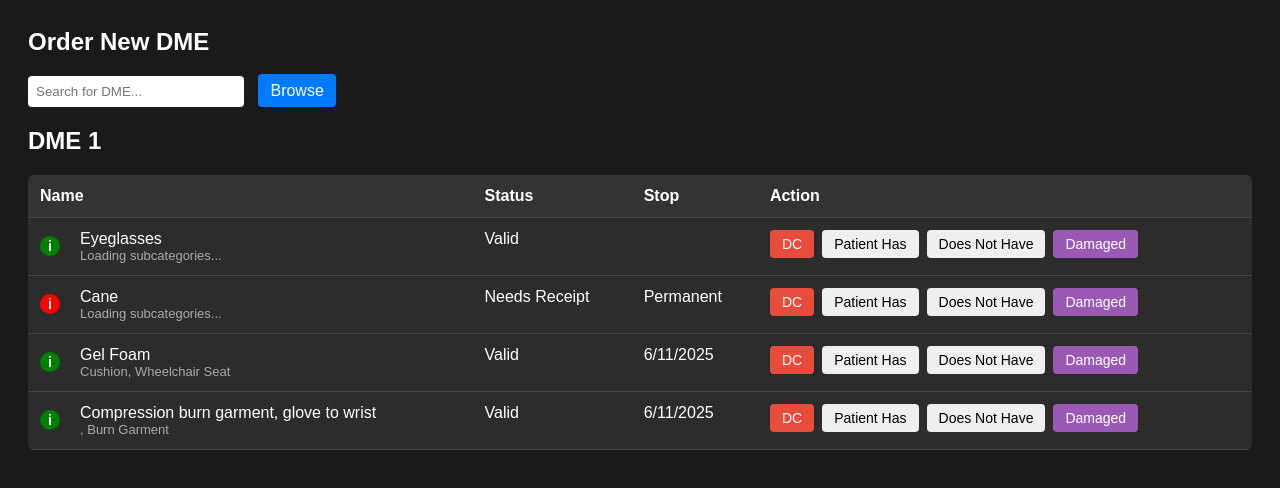
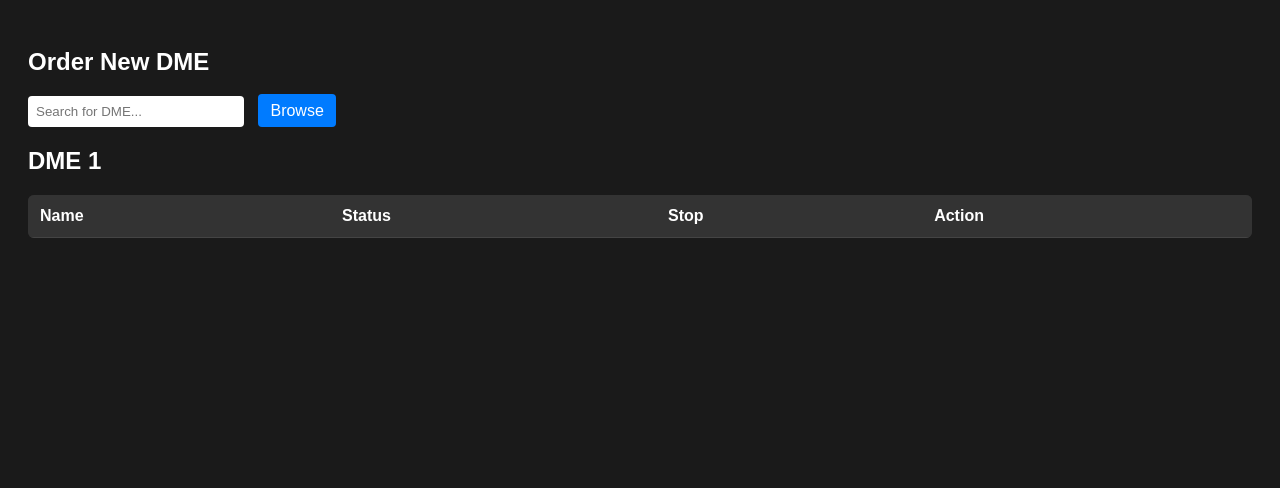
Before and after one commit to elizathornton/dme_ordering, a plain HTML site: page index.html in a window 1280 px wide. Drawn offline with Linux system fonts and the light colour scheme.

Commit message:
Update index.html

```diff
--- a/index.html
+++ b/index.html
@@ -12,7 +12,7 @@
       padding: 20px;
     }
     h2 {
-      margin-top: 0;
+      margin-top: 20px;
     }
     table {
       width: 100%;
@@ -84,7 +84,7 @@
     <input type="file" style="display: none;" id="fileUpload" />
   </label>
 
-  <h2 style="margin-top: 20px;">DME 1</h2>
+  <h2>DME 1</h2>
   <table id="dmeTable">
     <thead>
       <tr>
@@ -101,18 +101,13 @@
   <script>
     let dmeDetails = [];
 
-    // Load DME_list.csv
-    fetch('DME_list.csv')
-      .then(response => response.text())
-      .then(csv => {
-        dmeDetails = parseCSV(csv);
-      });
-
-    // Load data.csv
-    fetch('data.csv')
-      .then(response => response.text())
-      .then(csv => {
-        const rows = parseCSV(csv);
+    // Load both CSVs safely
+    Promise.all([
+      fetch('DME_list.csv').then(res => res.text()),
+      fetch('data.csv').then(res => res.text())
+    ]).then(([dmeCSV, dataCSV]) => {
+      dmeDetails = parseCSV(dmeCSV);
+      const rows = parseCSV(dataCSV);
       populateTable(rows);
     });
 
@@ -157,8 +152,6 @@ function parseCSVLine(line) {
       return result;
     }
 
-
-
     function getColorByStatus(status) {
       if (status === 'Valid') return 'green';
       if (status === 'Needs Receipt') return 'red';
@@ -172,85 +165,5 @@ function parseCSVLine(line) {
       dataRows.forEach(row => {
         const tr = document.createElement('tr');
 
-        // Name Cell with Status Bar + Info Icon
-        const nameTd = document.createElement('td');
-        const rowDiv = document.createElement('div');
-        rowDiv.className = 'row-container';
-
-        const color = getColorByStatus(row.Status);
-
-        const bar = document.createElement('div');
-        bar.className = 'status-bar';
-        bar.style.backgroundColor = color;
-
-        const infoIcon = document.createElement('div');
-        infoIcon.className = 'info-icon';
-        infoIcon.style.backgroundColor = color;
-        infoIcon.textContent = 'i';
-        infoIcon.onclick = () => {
-          const detail = dmeDetails.find(d => d['Item'] === row.Name);
-          if (detail) {
-            infoBox.style.display = 'block';
-            infoBox.innerHTML = `<strong>${row.Name}</strong><br><small>${detail['Subcategory 1'] || ''}, ${detail['Subcategory 2'] || ''}</small><br><br>` +
-              `<div style="font-size: 13px;">${detail.Description || ''}<br><br>
-                <strong>Brand:</strong> ${detail.Brand || ''}<br>
-                <strong>Image:</strong> ${detail.Image || ''}<br>
-                <strong>Indications:</strong> ${detail['Indications'] || ''}<br>
-                <strong>Clinical Actions:</strong> ${detail['Clinical Actions'] || ''}<br>
-                <strong>Workflow Actions:</strong> ${detail['Workflow Actions'] || ''}</div>`;
-          } else {
-            infoBox.style.display = 'block';
-            infoBox.innerHTML = `<strong>${row.Name}</strong><br><small>No details found.</small>`;
-          }
-        };
-
-        document.body.onclick = (e) => {
-          if (!e.target.classList.contains('info-icon')) {
-            infoBox.style.display = 'none';
-          }
-        };
-
-        rowDiv.appendChild(infoIcon);
-        rowDiv.appendChild(bar);
-
-        const nameContent = document.createElement('div');
-        nameContent.innerHTML = `<div>${row.Name}</div><div style="font-size: 13px; color: #aaa;">Loading subcategories...</div>`;
-        rowDiv.appendChild(nameContent);
-
-        nameTd.appendChild(rowDiv);
-        tr.appendChild(nameTd);
-
-        // Status
-        const statusTd = document.createElement('td');
-        statusTd.textContent = row.Status;
-        tr.appendChild(statusTd);
-
-        // Stop
-        const stopTd = document.createElement('td');
-        stopTd.textContent = row.Stop;
-        tr.appendChild(stopTd);
-
-        // Action Buttons
-        const actionTd = document.createElement('td');
-        actionTd.className = 'action-buttons';
-
-        ['DC', 'Patient Has', 'Does Not Have', 'Damaged'].forEach(action => {
-          const btn = document.createElement('button');
-          btn.textContent = action;
-          btn.className = action.toLowerCase().replace(/\s+/g, '');
-          actionTd.appendChild(btn);
-        });
-
-        tr.appendChild(actionTd);
-        tbody.appendChild(tr);
-
-        // Load subcategories into 2nd line
-        const detail = dmeDetails.find(d => d['Item'] === row.Name);
-        if (detail) {
-          nameContent.children[1].textContent = `${detail['Subcategory 1'] || ''}, ${detail['Subcategory 2'] || ''}`;
-        }
-      });
-    }
-  </script>
-</body>
-</html>
+        // Name cell with status bar and info icon
+        const
```
Lines whose indentation alone changed are shown as unchanged.
